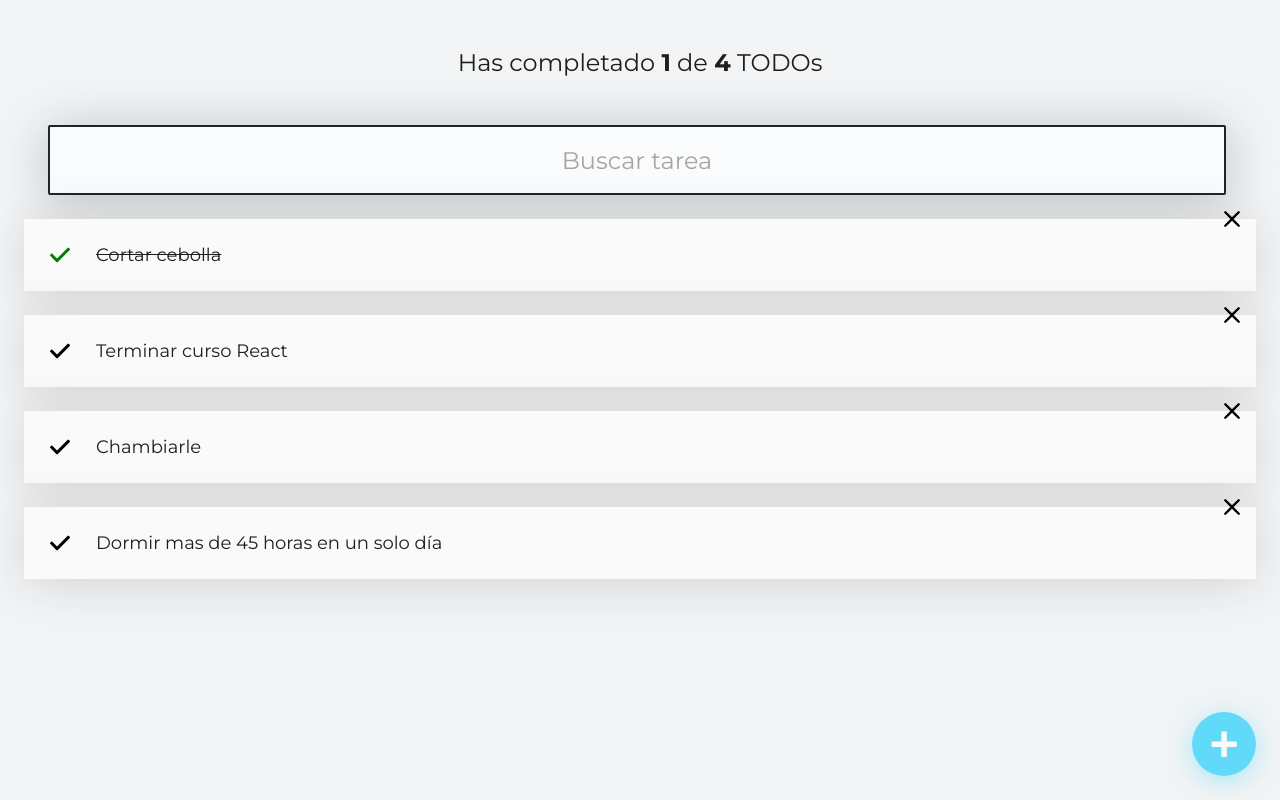
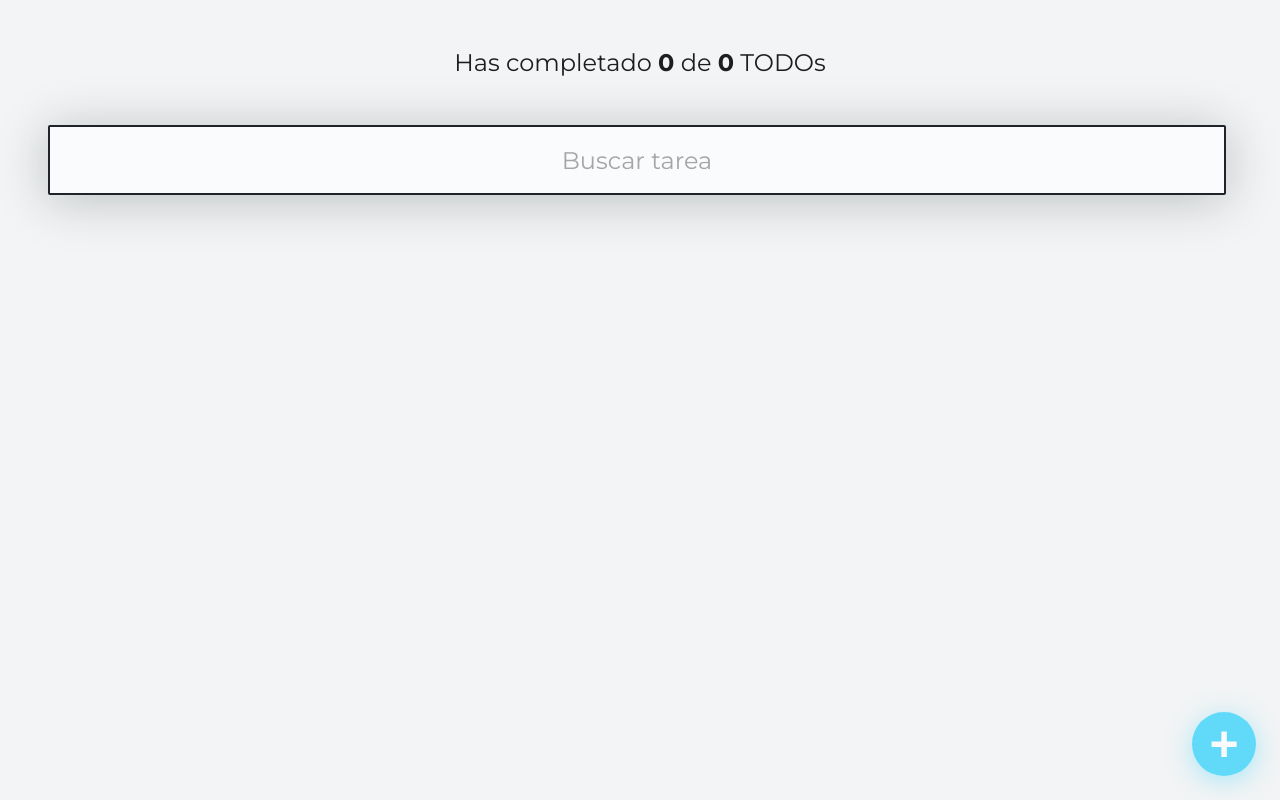
Before and after one commit to AdrianGerman/TODO-Machine, a React (Create React App) app: page / in a window 1280 px wide. Built offline with nearby package versions, Linux system fonts and the light colour scheme.

Commit message:
localStorage data persistence

```diff
--- a/src/App.js
+++ b/src/App.js
@@ -5,15 +5,28 @@
 import { CreateTodoBtn } from "./js/CreateTodoBtn";
 import React from "react";
 
-const defaultTodos = [
-  { text: "Cortar cebolla", completed: true },
-  { text: "Terminar curso React", completed: false },
-  { text: "Chambiarle", completed: false },
-  { text: "Dormir mas de 45 horas en un solo día", completed: false },
-];
+// const defaultTodos = [
+//   { text: "Cortar cebolla", completed: true },
+//   { text: "Terminar curso React", completed: false },
+//   { text: "Chambiarle", completed: false },
+//   { text: "Dormir mas de 45 horas en un solo día", completed: false },
+// ];
+
+// localStorage.setItem('TODOS_V1', JSON.stringify(defaultTodos));
+// localStorage.removeItem('TODOS_V1');
 
 function App() {
-  const [todos, setTodos] = React.useState(defaultTodos);
+  const localStorageTodos = localStorage.getItem("TODOS_V1");
+  let parsedTodos;
+
+  if (!localStorageTodos) {
+    localStorage.setItem("TODOS_V1", JSON.stringify([]));
+    parsedTodos = [];
+  } else {
+    parsedTodos = JSON.parse(localStorageTodos);
+  }
+
+  const [todos, setTodos] = React.useState(parsedTodos);
   const [searchValue, setSearchValue] = React.useState("");
 
   const completedTodos = todos.filter((todo) => !!todo.completed).length;
@@ -25,6 +38,11 @@
     return todoText.includes(searchText);
   });
 
+  const saveTodos = (newTodos) => {
+    localStorage.setItem("TODOS_V1", JSON.stringify(newTodos));
+    setTodos(newTodos);
+  };
+
   // console.log(searchValue);
   const completeTodo = (text) => {
     const newTodos = [...todos];
@@ -32,7 +50,7 @@
       (todo) => todo.text == text
     ));
     newTodos[todoIndex].completed = true;
-    setTodos(newTodos);
+    saveTodos(newTodos);
   };
 
   const deleteTodo = (text) => {
@@ -41,7 +59,7 @@
       (todo) => todo.text == text
     ));
     newTodos.splice(todoIndex, 1);
-    setTodos(newTodos);
+    saveTodos(newTodos);
   };
 
   return (
```
